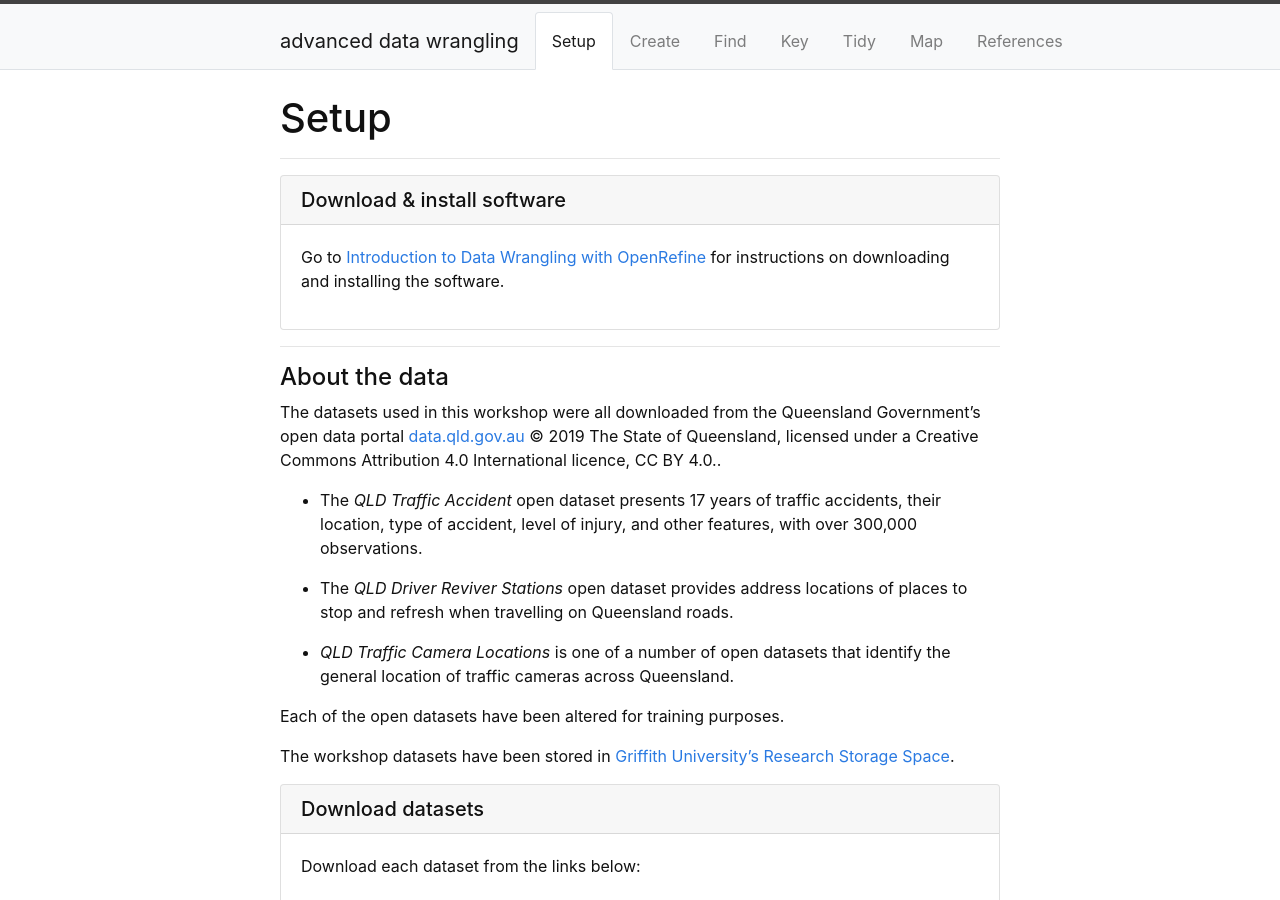
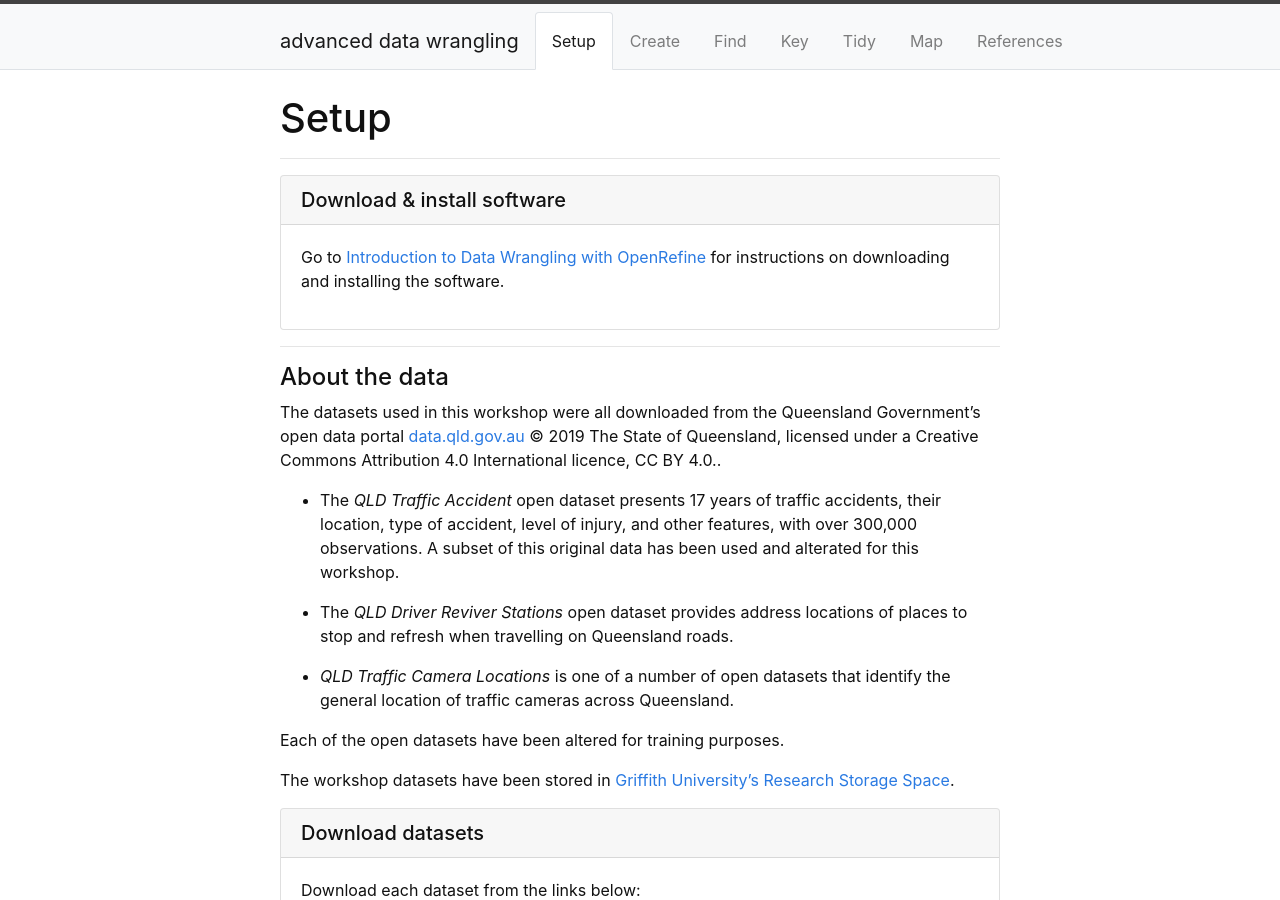
Before and after one commit to GULibrarySandbox/advanced-data-wrangle-old, a Jekyll site: the page built from content/1-setup.md, in a window 1280 px wide and 900 px high. Built offline with Jekyll 4.4.1, drawn with Linux system fonts in a browser that asks for light colours.

Commit message:
Update 1-setup.md

```diff
--- a/content/1-setup.md
+++ b/content/1-setup.md
@@ -14,7 +14,7 @@ Go to [Introduction to Data Wrangling with OpenRefine](https://griffithunilibrar
 
 The datasets used in this workshop were all downloaded from the Queensland Government's open data portal [data.qld.gov.au](https://www.data.qld.gov.au/) © 2019 The State of Queensland, licensed under a Creative Commons Attribution 4.0 International licence, CC BY 4.0..
 
-- The *QLD Traffic Accident* open dataset presents 17 years of traffic accidents, their location, type of accident, level of injury, and other features, with over 300,000 observations.
+- The *QLD Traffic Accident* open dataset presents 17 years of traffic accidents, their location, type of accident, level of injury, and other features, with over 300,000 observations. A subset of this original data has been used and alterated for this workshop.
 
 - The *QLD Driver Reviver Stations* open dataset provides address locations of places to stop and refresh when travelling on Queensland roads.
 
```
